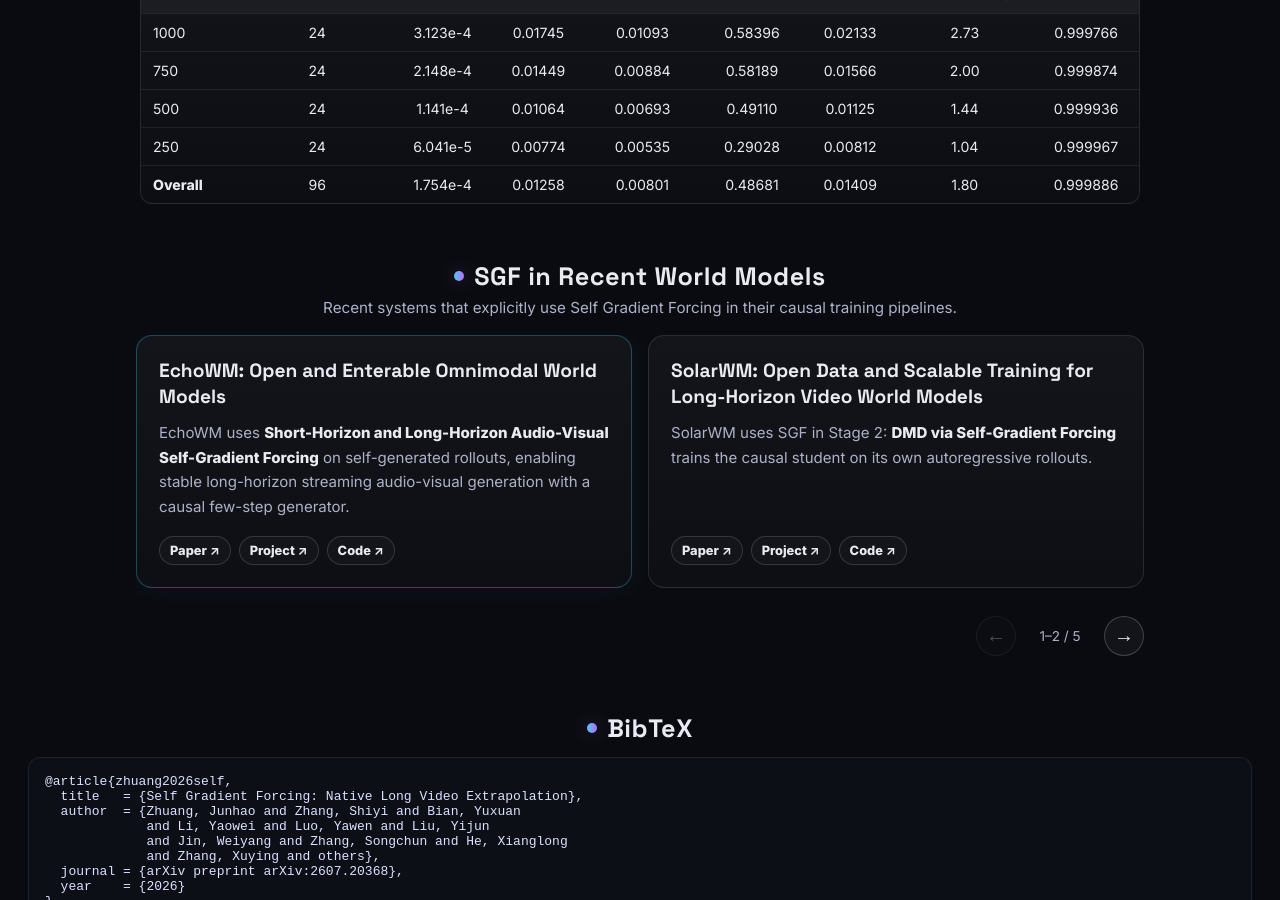
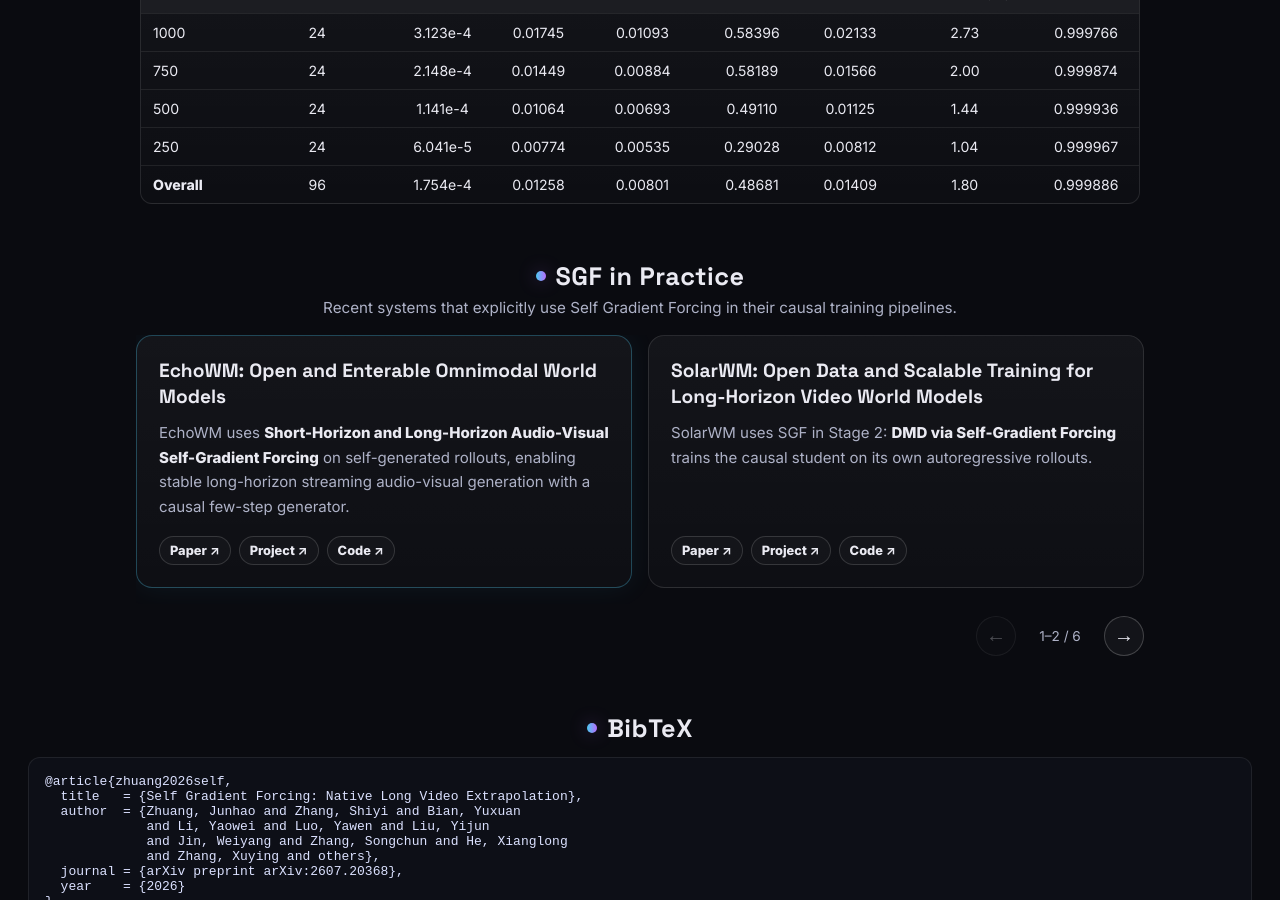
Before and after one commit to zhuang2002/zhuang2002.github.io, a Jekyll site: the page SelfGradientForcing/index.html, which Jekyll copies as it is, in a window 1280 px wide and 900 px high, scrolled down 6063 px. Built offline with Jekyll 4.4.1, drawn with Linux system fonts in a browser that asks for light colours.

Commit message:
Document EdenLive adoption of Self Gradient Forcing

```diff
--- a/SelfGradientForcing/index.html
+++ b/SelfGradientForcing/index.html
@@ -338,7 +338,7 @@
       vertical-align: middle;
     }
 
-    /* Explicit downstream use of SGF in recent world models */
+    /* Explicit downstream use of SGF */
     .adoption-grid{
       width:100%; max-width:var(--figW); margin:18px auto 0;
       display:grid; grid-auto-flow:column; grid-auto-columns:calc((100% - 16px)/2); gap:16px;
@@ -982,12 +982,12 @@
       </div>
     </section>
 
-    <!-- ================= SGF IN RECENT WORLD MODELS ================= -->
+    <!-- ================= SGF IN PRACTICE ================= -->
     <section id="adoption" aria-labelledby="adoption-title">
-      <div class="section-title" id="adoption-title"><span class="dot"></span> SGF in Recent World Models </div>
+      <div class="section-title" id="adoption-title"><span class="dot"></span> SGF in Practice </div>
       <p class="note">Recent systems that explicitly use Self Gradient Forcing in their causal training pipelines.</p>
 
-      <div class="adoption-grid" id="adoption-gallery" role="region" aria-label="World models using SGF; scroll horizontally to explore" tabindex="0">
+      <div class="adoption-grid" id="adoption-gallery" role="region" aria-label="Systems using SGF; scroll horizontally to explore" tabindex="0">
         <article class="adoption-card primary">
           <h3>EchoWM: Open and Enterable Omnimodal World Models</h3>
           <p>
@@ -1038,11 +1038,20 @@
             <a href="https://github.com/leoisufa/EditWorld" target="_blank" rel="noopener">Code ↗</a>
           </div>
         </article>
+        <article class="adoption-card">
+          <h3>EdenLive: Real-Time Generative Rendering from Any Visual Reference</h3>
+          <p>EdenLive follows <strong>Self Gradient Forcing's rollout–replay formulation</strong> for few-step distillation, replaying detached autoregressive rollouts in a differentiable teacher-forcing pass to train its streaming generative renderer.</p>
+          <div class="adoption-links">
+            <a href="https://assets.vast-eden.ai/assets/edenlive/EdenLive-tech-report.pdf#page=11" target="_blank" rel="noopener">Technical Report ↗</a>
+            <a href="https://vast-eden.ai/?p=edenlive" target="_blank" rel="noopener">Project ↗</a>
+            <a href="https://github.com/VAST-AI-Research/EdenLive" target="_blank" rel="noopener">Code ↗</a>
+          </div>
+        </article>
       </div>
       <div class="adoption-controls" hidden>
-        <button type="button" id="adoption-prev" aria-label="Previous world model" aria-controls="adoption-gallery">←</button>
+        <button type="button" id="adoption-prev" aria-label="Previous system" aria-controls="adoption-gallery">←</button>
         <span id="adoption-position" aria-live="polite" aria-atomic="true"></span>
-        <button type="button" id="adoption-next" aria-label="Next world model" aria-controls="adoption-gallery">→</button>
+        <button type="button" id="adoption-next" aria-label="Next system" aria-controls="adoption-gallery">→</button>
       </div>
     </section>
 
```
